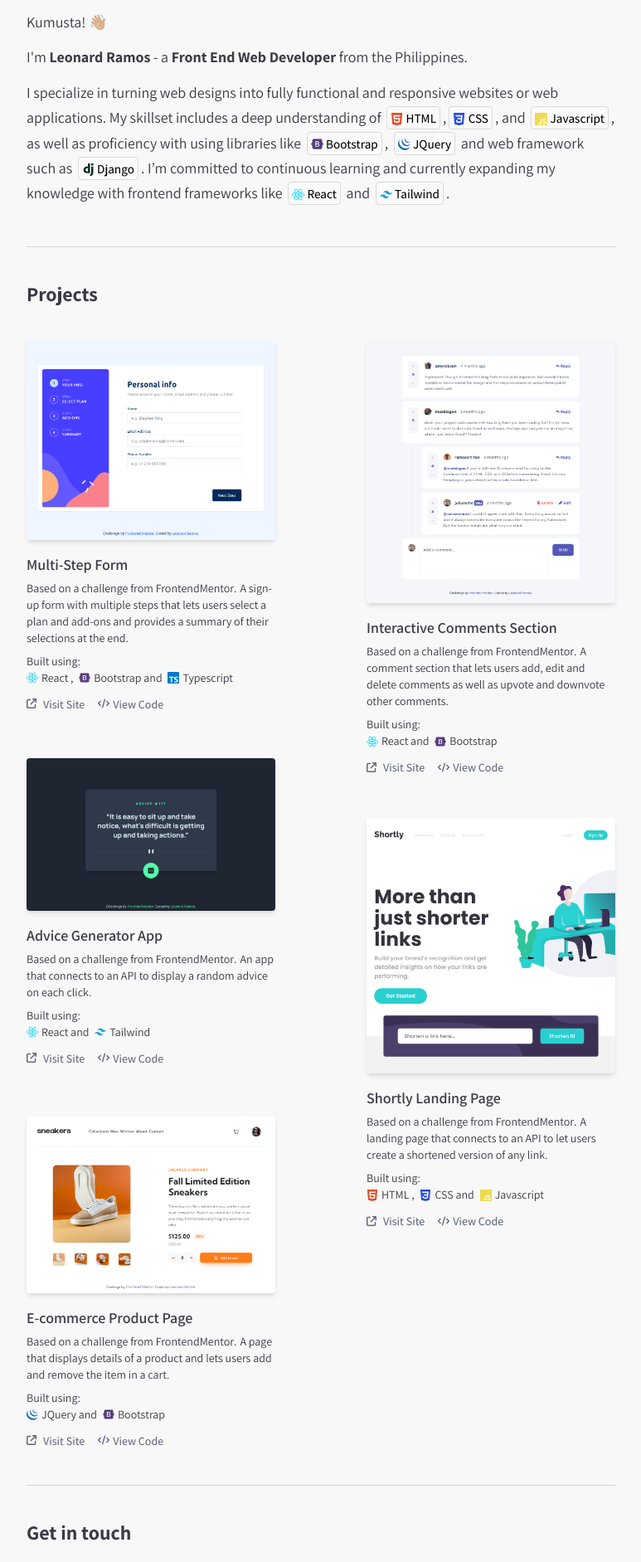
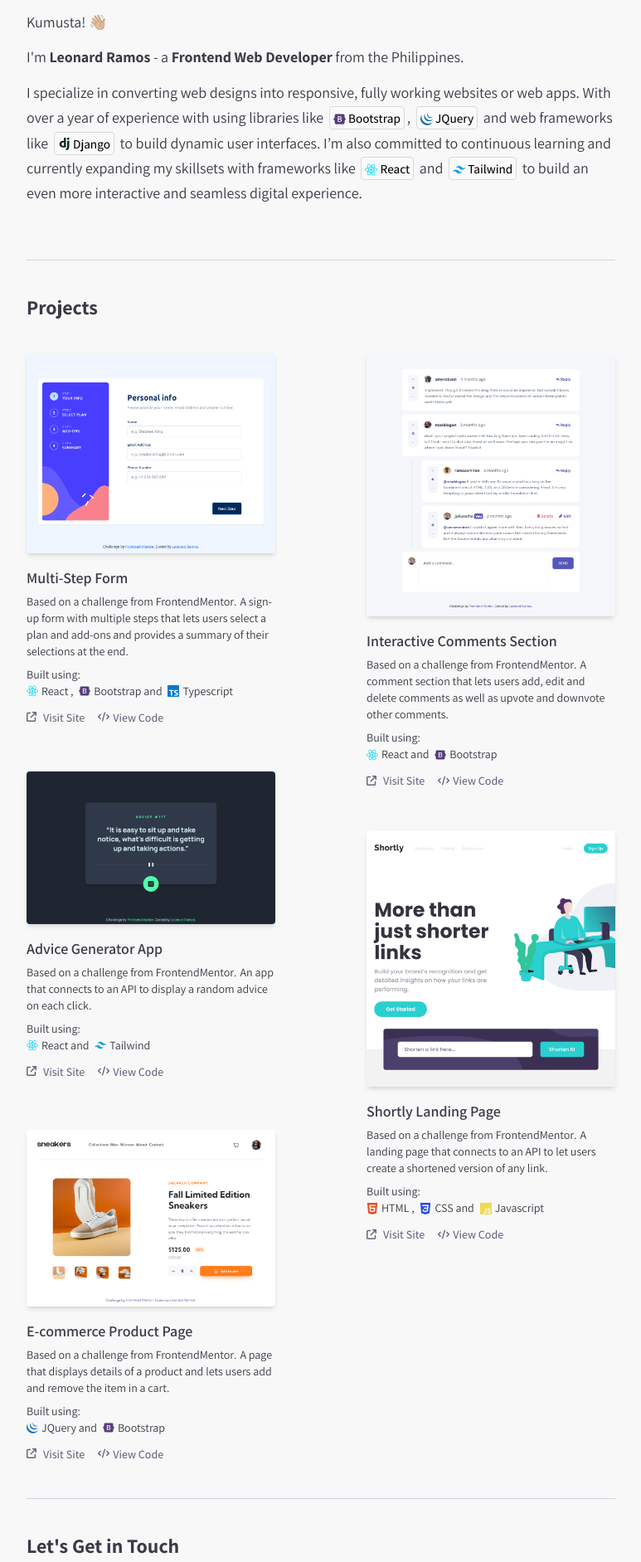
Before and after one commit to leonard-ramos27/Personal-Portfolio, a React (Vite) app: page / in a window 1280 px wide. Shown: the part 160-2043 px from the top of the page at 83% size, without its empty margins (253-1026 px from the left). Built offline with nearby package versions, Linux system fonts and the light colour scheme.

Commit message:
Update About and Contact Section

```diff
--- a/src/components/AboutSection.jsx
+++ b/src/components/AboutSection.jsx
@@ -24,11 +24,10 @@ const AboutSection = () => {
                 <SocialIcons />
             </div>
             </div>
-            <div className="my-12">
+            <div className="mt-12 mb-16">
                 <p className="mb-3">Kumusta! 👋🏼</p>
-                <h1 className="mb-3">I'm <strong>Leonard Ramos</strong> - a <strong>Front End Web Developer</strong> from the Philippines.</h1>
-                <p className="mb-3">I specialize in turning web designs into fully functional and responsive websites or web applications. My skillset includes a deep understanding of <span className="tool-icon html"><SiHtml5/> HTML</span>,<span className="tool-icon css"><SiCss3 /> CSS</span>, and <span className="tool-icon javascript"><SiJavascript /> Javascript</span>, as well as proficiency with using libraries like <span className="tool-icon bootstrap"><SiBootstrap /> Bootstrap</span>, <span className="tool-icon jquery"><SiJquery /> JQuery</span> and web framework such as <span className="tool-icon django"><SiDjango /> Django</span>. I’m committed to continuous learning and currently expanding my knowledge with frontend frameworks like <span className="tool-icon react"><SiReact /> React</span> and <span className="tool-icon tailwind"><SiTailwindcss /> Tailwind</span>.</p>
-                {/* <p className="mb-3">My journey began in 2022 when I started learning about Frontend Web Development while I was working in the BPO industry. Fortunately, my efforts paid off when I was able to move into a frontend developer role a year after. I’m committed to continuous learning and currently expanding my knowledge with frameworks like <span className="tool-icon react"><SiReact /> React</span> and <span className="tool-icon tailwind"><SiTailwindcss /> Tailwind</span>. </p> */}
+                <h1 className="mb-3">I'm <strong>Leonard Ramos</strong> - a <strong>Frontend Web Developer</strong> from the Philippines.</h1>
+                <p className="mb-3">I specialize in converting web designs into responsive, fully working websites or web apps. With over a year of experience with using libraries like <span className="tool-icon bootstrap"><SiBootstrap /> Bootstrap</span>, <span className="tool-icon jquery"><SiJquery /> JQuery</span> and web frameworks like <span className="tool-icon django"><SiDjango /> Django</span> to build dynamic user interfaces. I’m also committed to continuous learning and currently expanding my skillsets with frameworks like <span className="tool-icon react"><SiReact /> React</span> and <span className="tool-icon tailwind"><SiTailwindcss /> Tailwind</span> to build an even more interactive and seamless digital experience.</p>
             </div>
         </section>
     )
--- a/src/components/ContactSection.jsx
+++ b/src/components/ContactSection.jsx
@@ -3,9 +3,9 @@ import SocialIcons from "./SocialIcons"
 const ContactSection = () => {
     return (
         <section>
-            <h2 className="text-2xl font-bold mt-10">Get in touch</h2>
+            <h2 className="text-2xl font-bold mt-10">Let's Get in Touch</h2>
             <div className="mt-4 md:flex md:gap-24">
-                <p>If you're interested to work with me, please feel free to reach out. You can contact me via email at <a href="mailto:ramos27leonard@gmail.com" className="text-green hover:text-dark-green transition-colors font-semibold text-base">ramos27leonard@gmail.com</a>.</p>
+                <p className="text-base">Feel free to reach out if you're interested with working with me. You can contact me via email at <a href="mailto:ramos27leonard@gmail.com" className="text-green hover:text-dark-green transition-colors font-bold">ramos27leonard@gmail.com</a>.</p>
                 <div className="max-w-fit mt-4 md:mt-0">
                     <SocialIcons />
                 </div>
```
